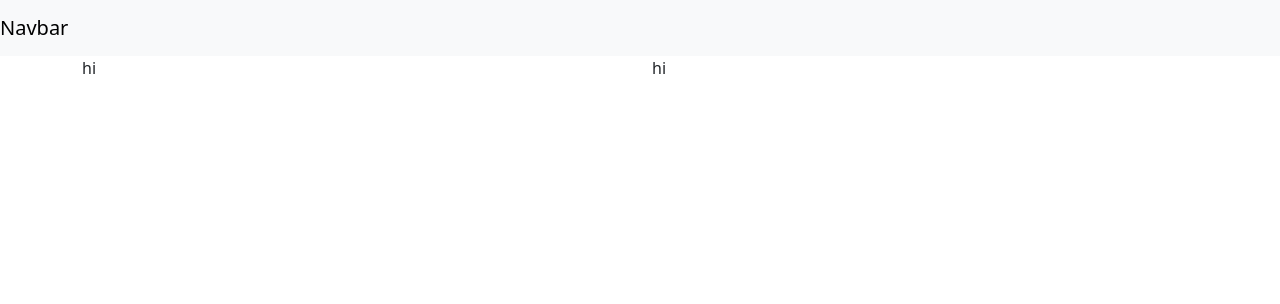
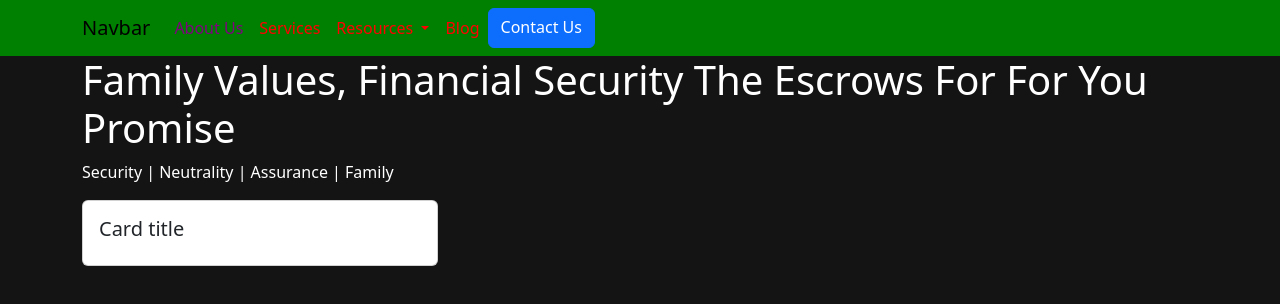
Before and after one commit to asapcrafter/jj-escrow, a website: page index.html in a window 1280 px wide. Drawn offline with nearby package versions, Linux system fonts and the light colour scheme.

Commit message:
added header section and some hero section

```diff
--- a/css/custom.scss
+++ b/css/custom.scss
@@ -1,3 +1,30 @@
-.test {
-    color: purple
+// Custom Sass Colors
+$black: #141414;
+
+html body {
+    background-color: $black;
+    color: #FFFFFF;
+    a:link { text-decoration: none; }
+    a:visited { text-decoration: none; }
+    a:hover { text-decoration: none; }
+    a:active { text-decoration: none; }
+    font: normal normal medium 18px/32px Manrope;
 }
+
+.navbar {
+    background-color: green;
+    opacity: 1;
+
+    .nav-link {
+        color: red;
+    }
+    .nav-link.active{
+    color: blue;
+    }
+    .navbar-nav {
+        .nav-link.active {
+            color: purple;
+        }
+
+    }
+}
--- a/index.html
+++ b/index.html
@@ -4,26 +4,77 @@
     <meta charset="utf-8">
     <meta name="viewport" content="width=device-width, initial-scale=1">
     <title>Demo</title>
+    <script src="https://kit.fontawesome.com/417d6401c6.js" crossorigin="anonymous"></script>
     <link href="https://cdn.jsdelivr.net/npm/bootstrap@5.3.0/dist/css/bootstrap.min.css" rel="stylesheet" integrity="sha384-9ndCyUaIbzAi2FUVXJi0CjmCapSmO7SnpJef0486qhLnuZ2cdeRhO02iuK6FUUVM" crossorigin="anonymous">
+    <link rel="stylesheet" href="./css/custom.css">
   </head>
   <body>
     <section id="navbar">
-        <nav class="navbar navbar-expand-lg navbar-light bg-light">
-            <a class="navbar-brand" href="#">Navbar</a>
-            <button class="navbar-toggler" type="button" data-toggle="collapse" data-target="#navbarSupportedContent" aria-controls="navbarSupportedContent" aria-expanded="false" aria-label="Toggle navigation">
-              <span class="navbar-toggler-icon"></span>
-            </button>
-          </nav>
+      <nav class="navbar navbar-expand-lg">
+        <div class="container">
+          <a class="navbar-brand" href="#">Navbar</a>
+          <button class="navbar-toggler" type="button" data-bs-toggle="collapse" data-bs-target="#navbarNavDropdown" aria-controls="navbarNavDropdown" aria-expanded="false" aria-label="Toggle navigation">
+            <span class="navbar-toggler-icon"></span>
+          </button>
+          <div class="collapse navbar-collapse" id="navbarNavDropdown">
+            <ul class="navbar-nav">
+              <li class="nav-item">
+                <a class="nav-link active" aria-current="page" href="#">About Us</a>
+              </li>
+              <li class="nav-item">
+                <a class="nav-link" href="#">Services</a>
+              </li>
+              <li class="nav-item dropdown">
+                <a class="nav-link dropdown-toggle" href="#" role="button" data-bs-toggle="dropdown" aria-expanded="false">
+                  Resources
+                </a>
+                <ul class="dropdown-menu">
+                  <li><a class="dropdown-item" href="#">Action</a></li>
+                  <li><a class="dropdown-item" href="#">Another action</a></li>
+                  <li><a class="dropdown-item" href="#">Something else here</a></li>
+                </ul>
+              </li>
+              <li class="nav-item">
+                <a class="nav-link" href="#">Blog</a>
+              </li>
+              <div class="d-flex">
+                <a href="#" class="btn btn-primary" type="submit">Contact Us</a>
+              </div>
+            </ul>
+          </div>
+        </div>
+      </nav>
     </section>
     <section id="hero">
         <div class="container">
-            <div class="row">
-                <div class="col">hi</div>
-                <div class="col">hi</div>
-
+          <div class="row">
+              <div class="col">
+                <h1>Family Values, Financial Security
+                <span>The Escrows For For You Promise</span>
+                </h1>
+                <p>Security | Neutrality | Assurance | Family</p>
+              </div>
             </div>
         </div>
     </section>
+    <section id="services">
+      <div class="container">
+        <div class="row row-cols-1 row-cols-md-3 g-4">
+          <div class="col">
+            <div class="card h-100">
+              <div class="card-body">
+                <h5 class="card-title">Card title</h5>
+              </div>
+            </div>
+          </div>
+        </div>
+      </div>
+    </section>
+    <section id="contact"></section>
+    <section id="testimonials"></section>
+    <section id="blog"></section>
+    <section id="footer"></section>
+
 
 
 
```
Also changed, not shown: css/custom.css, 1 other file.
